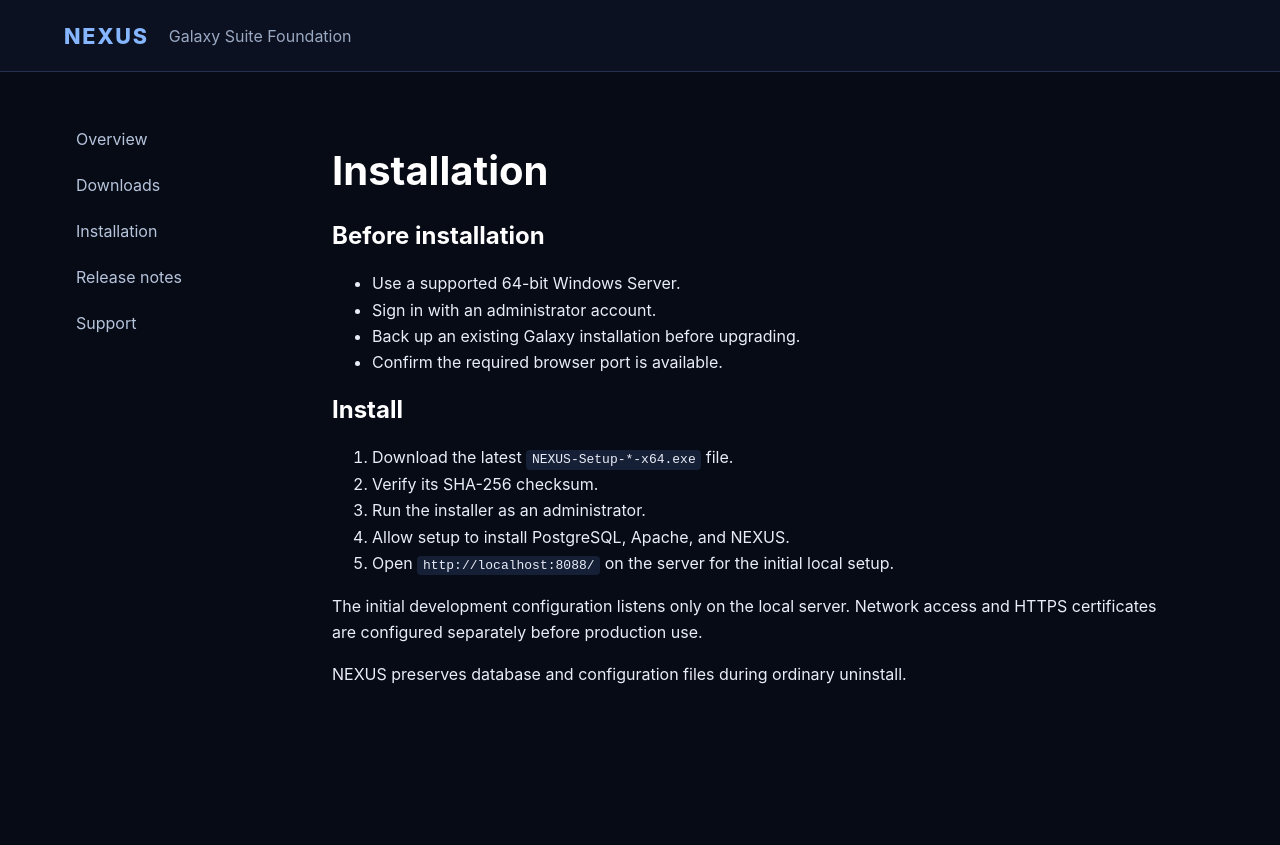
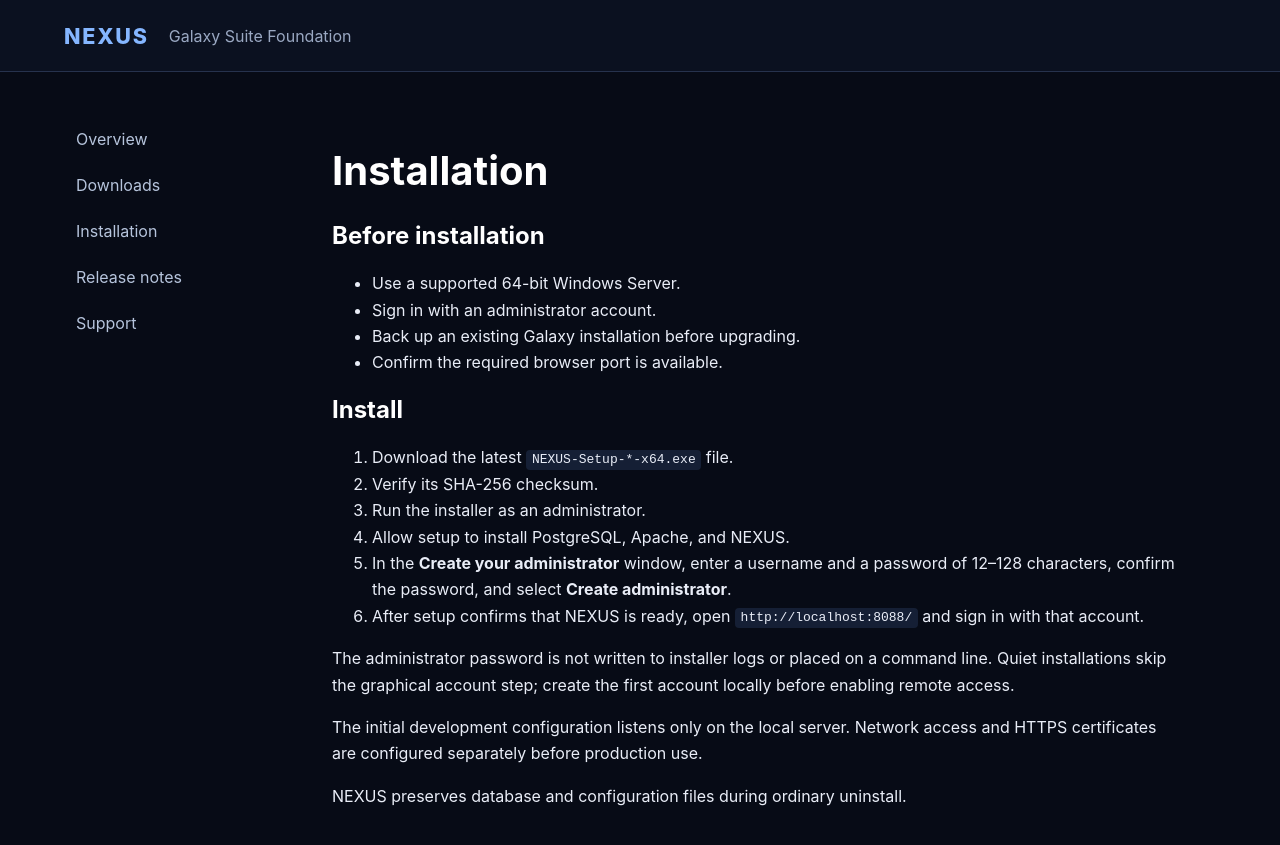
Before and after one commit to JayDubb85/NEXUS-Releases, a Jekyll site: the page built from docs/install.md, in a window 1280 px wide. Shown: the top 845 px of the page. Built offline with Jekyll 4.4.1, drawn with Linux system fonts in a browser that asks for light colours.

Commit message:
Update public NEXUS distribution

```diff
--- a/docs/install.md
+++ b/docs/install.md
@@ -19,7 +19,10 @@ description: Install NEXUS on Windows Server
 2. Verify its SHA-256 checksum.
 3. Run the installer as an administrator.
 4. Allow setup to install PostgreSQL, Apache, and NEXUS.
-5. Open `http://localhost:8088/` on the server for the initial local setup.
+5. In the **Create your administrator** window, enter a username and a password of 12–128 characters, confirm the password, and select **Create administrator**.
+6. After setup confirms that NEXUS is ready, open `http://localhost:8088/` and sign in with that account.
+
+The administrator password is not written to installer logs or placed on a command line. Quiet installations skip the graphical account step; create the first account locally before enabling remote access.
 
 The initial development configuration listens only on the local server. Network access and HTTPS certificates are configured separately before production use.
 
```
